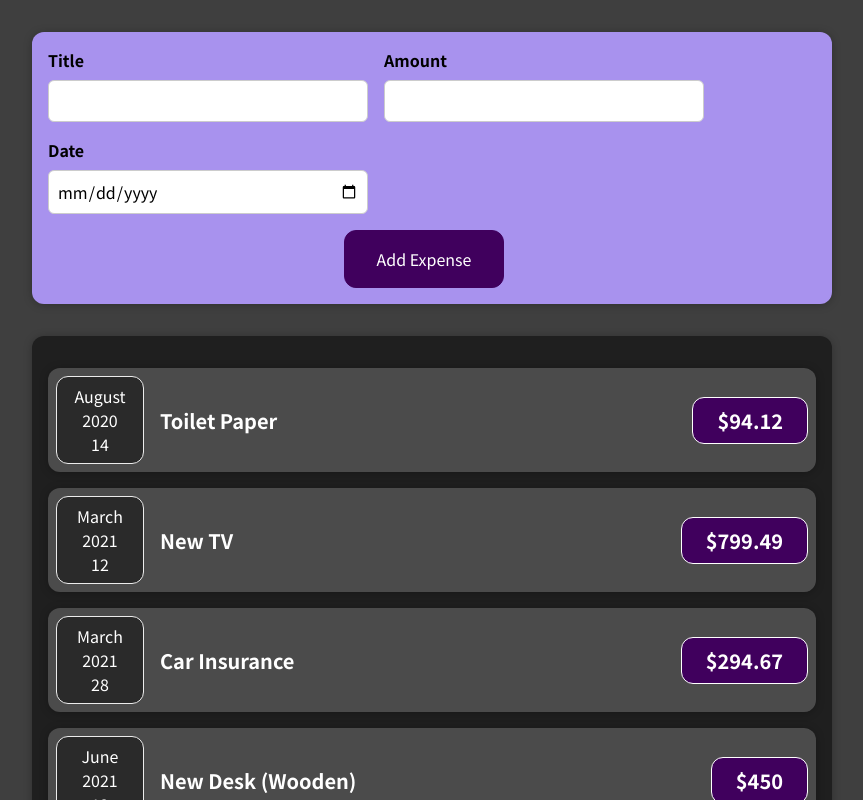
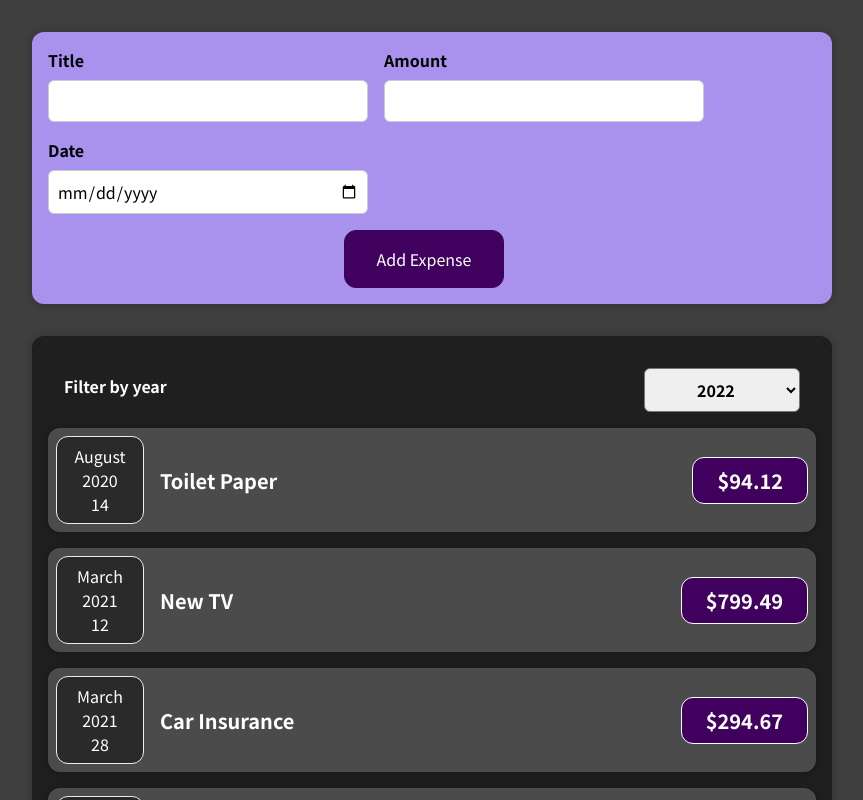
Before and after one commit to fukupug/react-complete-guide, a React (Create React App) app in the folder expense-tracker/: page / in a window 1280 px wide. Shown: the top 800 px of the page, without its empty margins (208-1071 px from the left). Built offline with nearby package versions, Linux system fonts and the light colour scheme.

Commit message:
Create expense filter component

```diff
--- a/expense-tracker/src/components/expenses/ExpenseItems.js
+++ b/expense-tracker/src/components/expenses/ExpenseItems.js
@@ -1,8 +1,17 @@
+import { useState } from "react";
+
+import ExpensesFillter from "./ExpensesFilter";
 import ExpenseItem from "./ExpenseItem";
 import Card from "../common/Card";
 import "./ExpenseItems.css";
 
 const ExpenseItems = (props) => {
+  const [filteredYear, setFilteredYear] = useState("2021");
+
+  const filterChangeHandler = (selectedYear) => {
+    setFilteredYear(selectedYear);
+  };
+
   const expenseItems = props.expenses.map((expense) => (
     <ExpenseItem
       title={expense.title}
@@ -10,7 +19,18 @@ const ExpenseItems = (props) => {
       date={expense.date}
     />
   ));
-  return <Card className="expense-items"> {expenseItems}</Card>;
+
+  return (
+    <div>
+      <Card className="expense-items">
+        <ExpensesFillter
+          selected={filteredYear}
+          onChangeFilter={filterChangeHandler}
+        />
+        {expenseItems}
+      </Card>
+    </div>
+  );
 };
 
 export default ExpenseItems;
--- /dev/null
+++ b/expense-tracker/src/components/expenses/ExpensesFilter.css
@@ -0,0 +1,24 @@
+.expenses-filter {
+  color: white;
+  padding: 0 1rem;
+}
+
+.expenses-filter__control {
+  display: flex;
+  width: 100%;
+  align-items: center;
+  justify-content: space-between;
+  margin: 1rem 0;
+}
+
+.expenses-filter label {
+  font-weight: bold;
+  margin-bottom: 0.5rem;
+}
+
+.expenses-filter select {
+  font: inherit;
+  padding: 0.5rem 3rem;
+  font-weight: bold;
+  border-radius: 6px;
+}
--- /dev/null
+++ b/expense-tracker/src/components/expenses/ExpensesFilter.js
@@ -0,0 +1,23 @@
+import "./ExpensesFilter.css";
+
+const ExpensesFilter = (props) => {
+  const filterChangeHandler = (event) => {
+    props.onChangeFilter(event.target.value);
+  };
+
+  return (
+    <div className="expenses-filter">
+      <div className="expenses-filter__control">
+        <label>Filter by year</label>
+        <select selected={props.selected} onChange={filterChangeHandler}>
+          <option value="2022">2022</option>
+          <option value="2021">2021</option>
+          <option value="2020">2020</option>
+          <option value="2019">2019</option>
+        </select>
+      </div>
+    </div>
+  );
+};
+
+export default ExpensesFilter;
```
